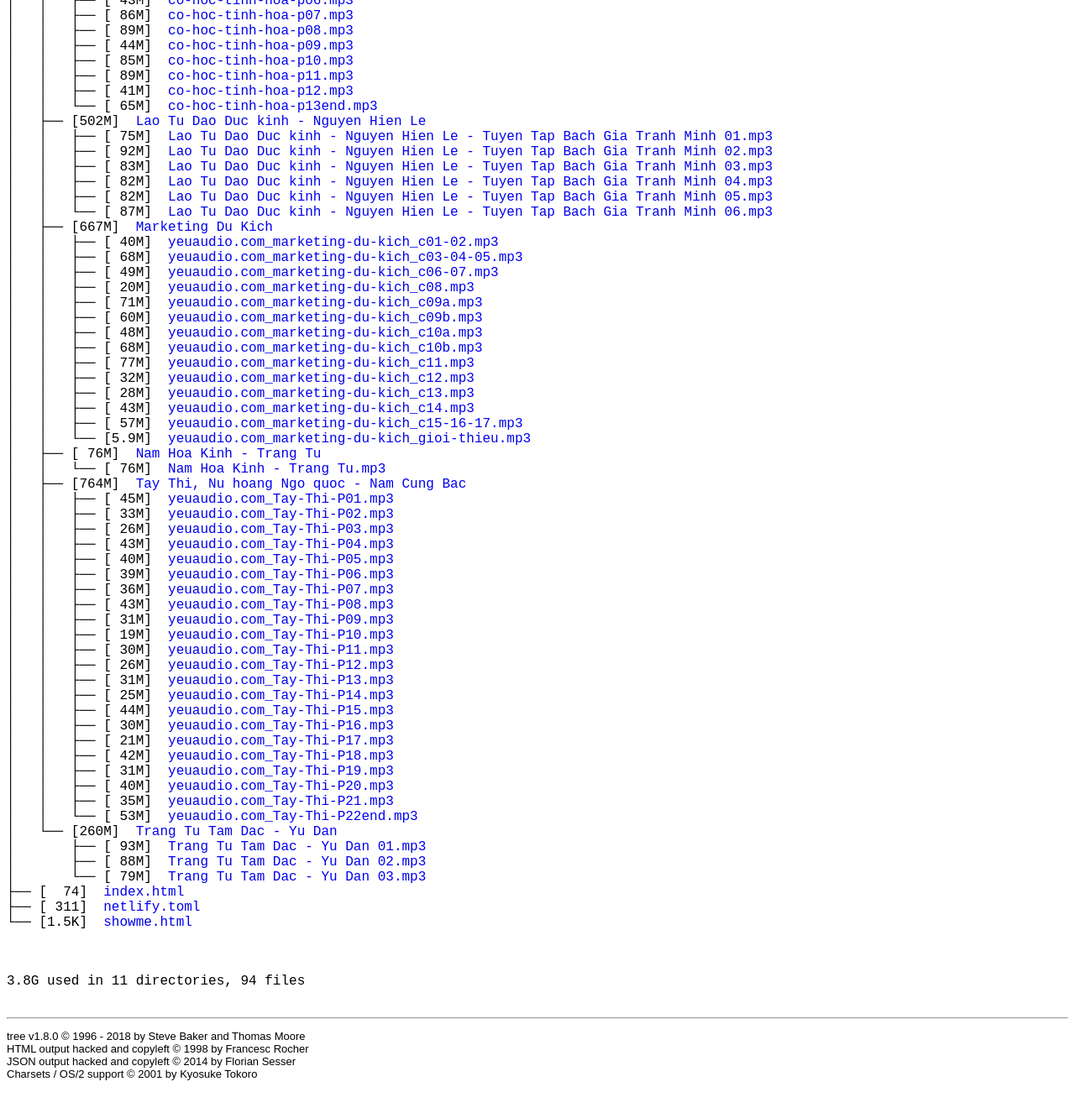
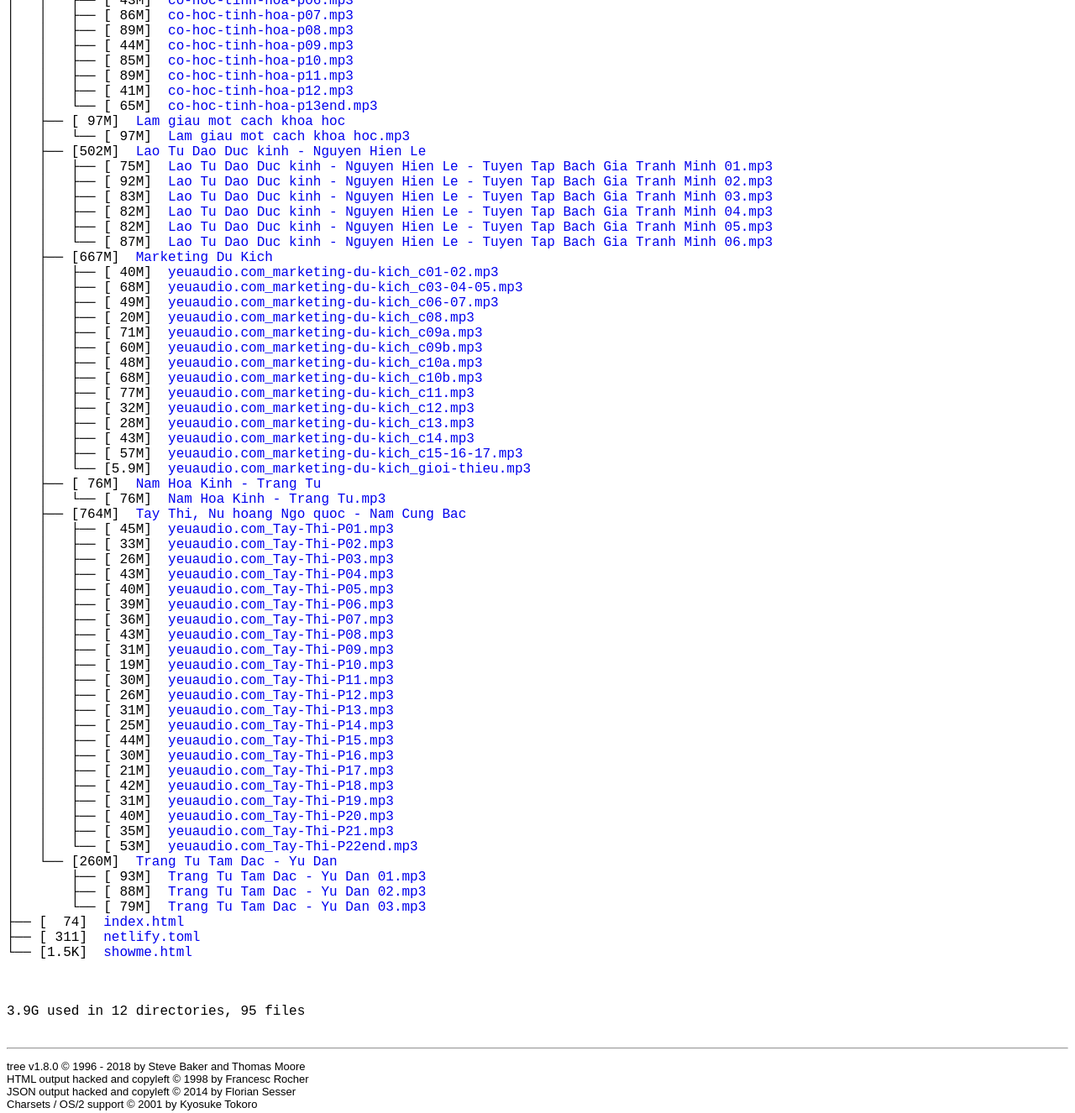
Before and after one commit to neo2271/cdn51, a plain HTML site: page showme.html in a window 1280 px wide. Shown: the part 880-2206 px from the top of the page at 84% size. Before the commit the page ends 2180 px from the top, so only its background shows below. Drawn offline with Linux system fonts and the light colour scheme.

Commit message:
Add audio_books/Lam giau mot cach khoa hoc/

```diff
--- a/showme.html
+++ b/showme.html
@@ -30,7 +30,7 @@
 	<h1>Directory Tree</h1><p>
 	<a href=".">.</a><br>
 	├── [&nbsp;159]&nbsp;&nbsp;<a href="./README.md">README.md</a><br>
-	├── [3.8G]&nbsp;&nbsp;<a href="./audio_books/">audio_books</a><br>
+	├── [3.9G]&nbsp;&nbsp;<a href="./audio_books/">audio_books</a><br>
 	│   ├── [249M]&nbsp;&nbsp;<a href="./audio_books/72%20Phep%20Quan%20Ly%20Kieu%20Trung%20Quoc%20-%20Tu%20Ma%20An/">72 Phep Quan Ly Kieu Trung Quoc - Tu Ma An</a><br>
 	│   │   ├── [&nbsp;15M]&nbsp;&nbsp;<a href="./audio_books/72%20Phep%20Quan%20Ly%20Kieu%20Trung%20Quoc%20-%20Tu%20Ma%20An/yeuaudio.com_72-Phep-Quan-Li-Kieu-Trung-Quoc-P01.mp3">yeuaudio.com_72-Phep-Quan-Li-Kieu-Trung-Quoc-P01.mp3</a><br>
 	│   │   ├── [&nbsp;25M]&nbsp;&nbsp;<a href="./audio_books/72%20Phep%20Quan%20Ly%20Kieu%20Trung%20Quoc%20-%20Tu%20Ma%20An/yeuaudio.com_72-Phep-Quan-Li-Kieu-Trung-Quoc-P02.mp3">yeuaudio.com_72-Phep-Quan-Li-Kieu-Trung-Quoc-P02.mp3</a><br>
@@ -80,6 +80,8 @@
 	│   │   ├── [&nbsp;89M]&nbsp;&nbsp;<a href="./audio_books/Co%20Hoc%20Tinh%20Hoa/co-hoc-tinh-hoa-p11.mp3">co-hoc-tinh-hoa-p11.mp3</a><br>
 	│   │   ├── [&nbsp;41M]&nbsp;&nbsp;<a href="./audio_books/Co%20Hoc%20Tinh%20Hoa/co-hoc-tinh-hoa-p12.mp3">co-hoc-tinh-hoa-p12.mp3</a><br>
 	│   │   └── [&nbsp;65M]&nbsp;&nbsp;<a href="./audio_books/Co%20Hoc%20Tinh%20Hoa/co-hoc-tinh-hoa-p13end.mp3">co-hoc-tinh-hoa-p13end.mp3</a><br>
+	│   ├── [&nbsp;97M]&nbsp;&nbsp;<a href="./audio_books/Lam%20giau%20mot%20cach%20khoa%20hoc/">Lam giau mot cach khoa hoc</a><br>
+	│   │   └── [&nbsp;97M]&nbsp;&nbsp;<a href="./audio_books/Lam%20giau%20mot%20cach%20khoa%20hoc/Lam%20giau%20mot%20cach%20khoa%20hoc.mp3">Lam giau mot cach khoa hoc.mp3</a><br>
 	│   ├── [502M]&nbsp;&nbsp;<a href="./audio_books/Lao%20Tu%20Dao%20Duc%20kinh%20-%20Nguyen%20Hien%20Le/">Lao Tu Dao Duc kinh - Nguyen Hien Le</a><br>
 	│   │   ├── [&nbsp;75M]&nbsp;&nbsp;<a href="./audio_books/Lao%20Tu%20Dao%20Duc%20kinh%20-%20Nguyen%20Hien%20Le/Lao%20Tu%20Dao%20Duc%20kinh%20-%20Nguyen%20Hien%20Le%20-%20Tuyen%20Tap%20Bach%20Gia%20Tranh%20Minh%2001.mp3">Lao Tu Dao Duc kinh - Nguyen Hien Le - Tuyen Tap Bach Gia Tranh Minh 01.mp3</a><br>
 	│   │   ├── [&nbsp;92M]&nbsp;&nbsp;<a href="./audio_books/Lao%20Tu%20Dao%20Duc%20kinh%20-%20Nguyen%20Hien%20Le/Lao%20Tu%20Dao%20Duc%20kinh%20-%20Nguyen%20Hien%20Le%20-%20Tuyen%20Tap%20Bach%20Gia%20Tranh%20Minh%2002.mp3">Lao Tu Dao Duc kinh - Nguyen Hien Le - Tuyen Tap Bach Gia Tranh Minh 02.mp3</a><br>
@@ -138,7 +140,7 @@
 	</p>
 	<p>
 
- 3.8G used in 11 directories, 94 files
+ 3.9G used in 12 directories, 95 files
 	<br><br>
 	</p>
 	<hr>
```
Also changed, not shown: 1 other file.
